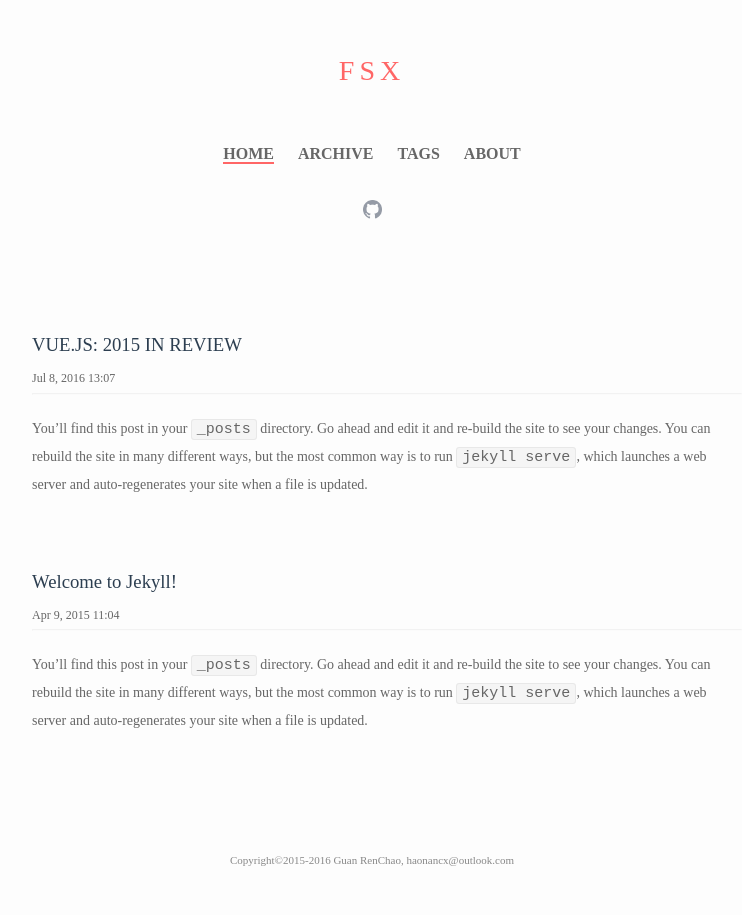
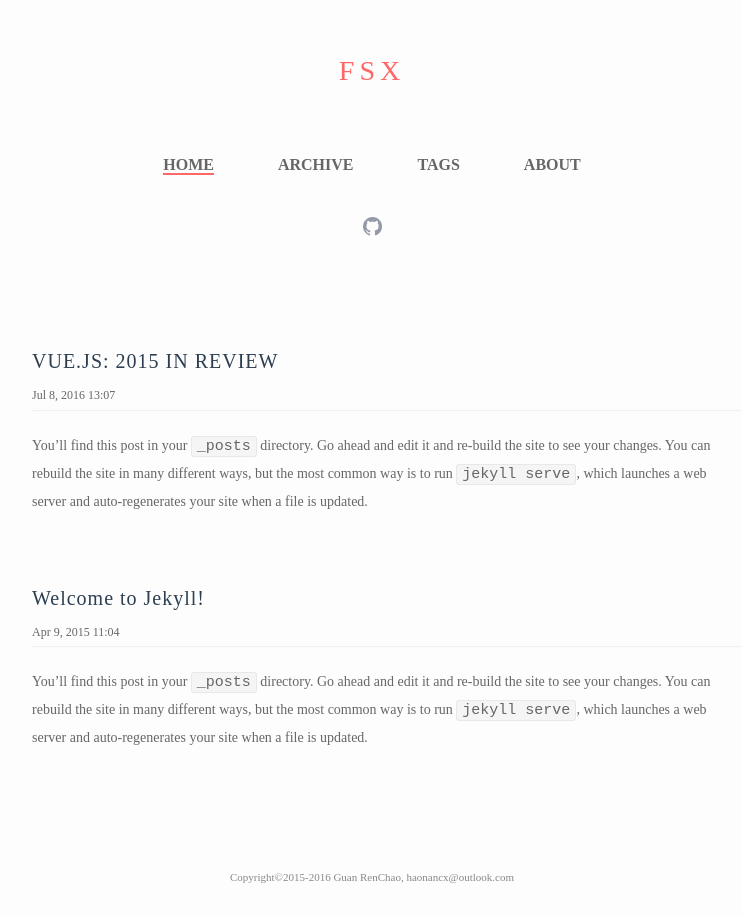
Before and after one commit to xtd420/Haonancx.github.io, a Jekyll site: the page built from index.html, in a window 1280 px wide. Shown: the whole page, without its empty margins (268-1010 px from the left). Built offline with Jekyll 4.4.1, drawn with Linux system fonts in a browser that asks for light colours.

Commit message:
sas
asas

```diff
--- a/_sass/_layout.scss
+++ b/_sass/_layout.scss
@@ -39,7 +39,7 @@
 .nav li {
     line-height: 1;
     display: inline-block;
-    margin: 0 10px;
+    margin: 15px 30px 10px;
 }
 li {
     line-height: 1.7em;
@@ -78,7 +78,7 @@
     display: inline;
 }
 .social-links a {
-    color: #959ba6;
+    color: #2c3e50;
 }
 .social-links a:active {
     opacity: 0.6;
@@ -111,6 +111,8 @@
 }
 .post-list li a {
     color: #2c3e50;
+    font-size: 20px;
+    letter-spacing: 1px;
 }
 .post-list li a:hover {
     text-decoration: none;
@@ -175,7 +177,7 @@
 /** Adapt to multiple devices */
 @media screen and (max-width: 420px) {
     .nav li {
-        margin: 0 3px;
+        margin: 0 8px;
     }
     .page-content {
         margin: 30px auto;
```
